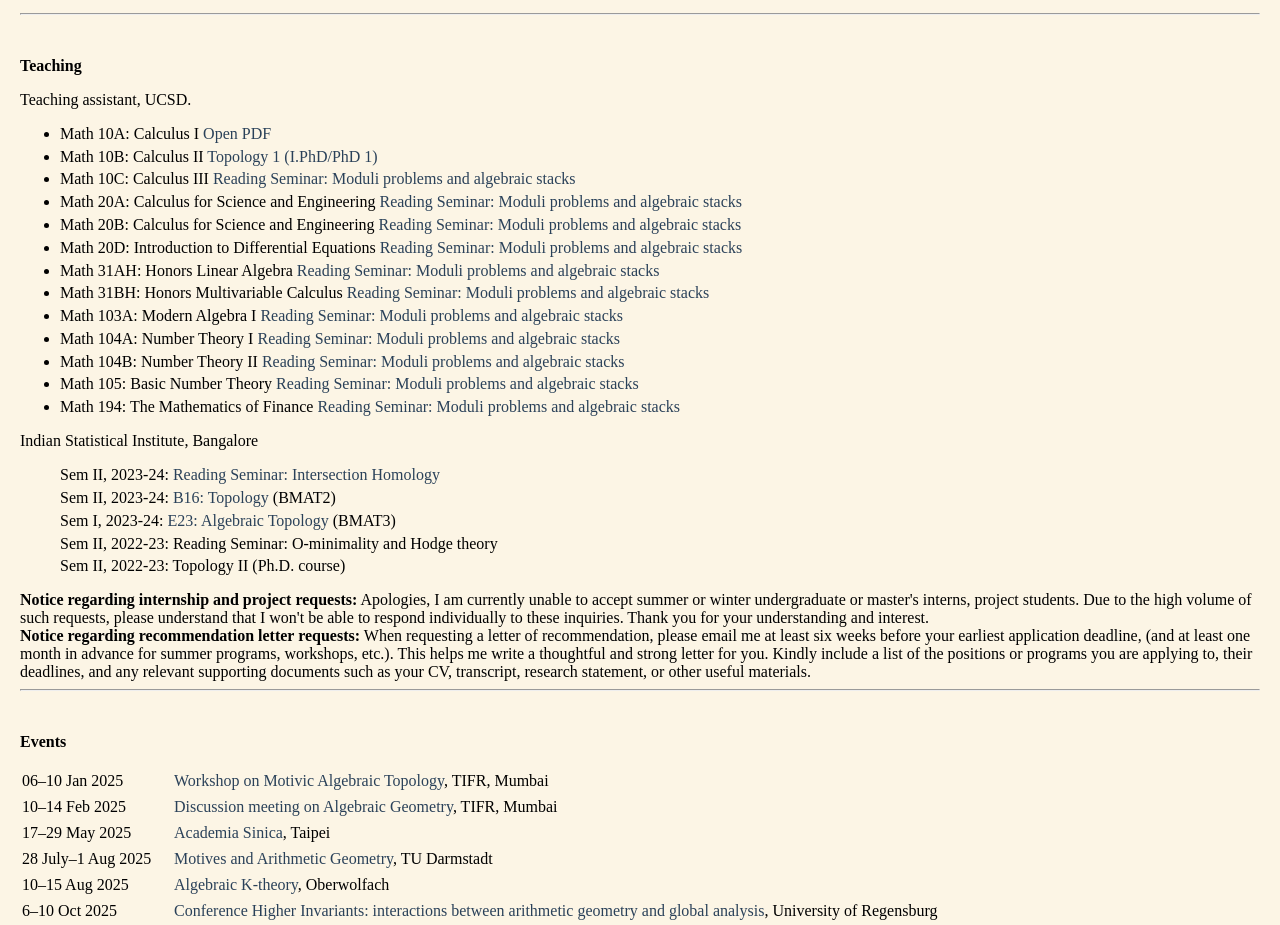
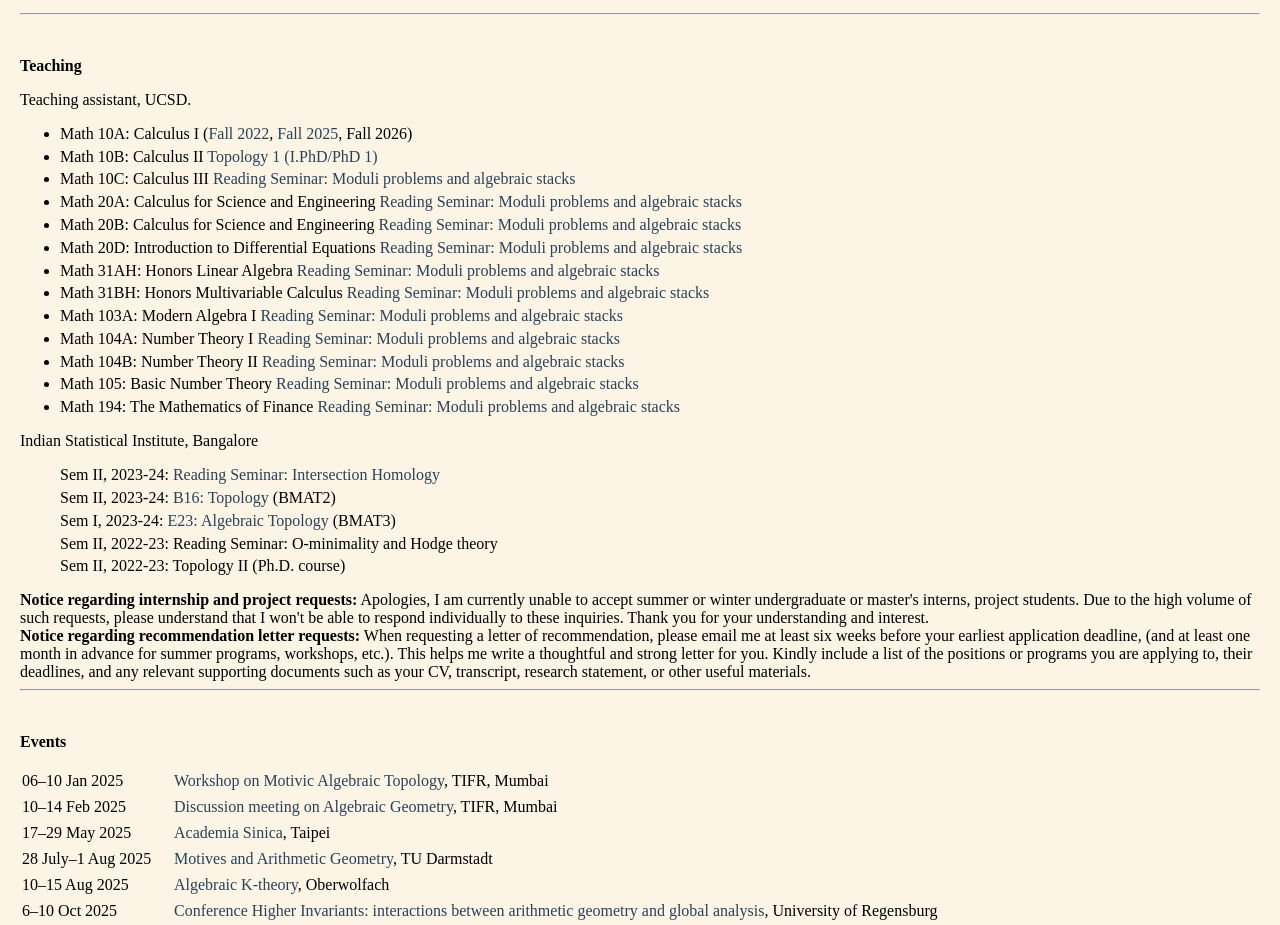
Before and after one commit to r-srihari/r-srihari.github.io, a plain HTML site: page index.html in a window 1280 px wide. Shown: the part 1280-2205 px from the top of the page. Drawn offline with Linux system fonts and the light colour scheme.

Commit message:
Update index.html

```diff
--- a/index.html
+++ b/index.html
@@ -292,7 +292,7 @@ with A. Krishna
 <h3>Teaching</h3>
 Teaching assistant, UCSD.
 <ul>
-<li>Math 10A: Calculus I <a href="teaching_eval/FA22_10A.pdf" target="_blank" type="application/pdf">Open PDF</a></li>
+<li>Math 10A: Calculus I (<a href="teaching_eval/FA22_10A.pdf" target="_blank" type="application/pdf">Fall 2022</a>, <a href="teaching_eval/FA25_10A.pdf" target="_blank" type="application/pdf">Fall 2025</a>, Fall 2026)</li>
 <li>Math 10B: Calculus II <a href="Sem1-25/Sem1-25:algtop:index.html">Topology 1 (I.PhD/PhD 1)</a></li>
 <li>Math 10C: Calculus III <a href="https://mathweb.tifr.res.in/~swarnava/moduli.html">Reading Seminar: Moduli problems and algebraic stacks</a></li>
 <li>Math 20A: Calculus for Science and Engineering <a href="https://mathweb.tifr.res.in/~swarnava/moduli.html">Reading Seminar: Moduli problems and algebraic stacks</a></li>
```
